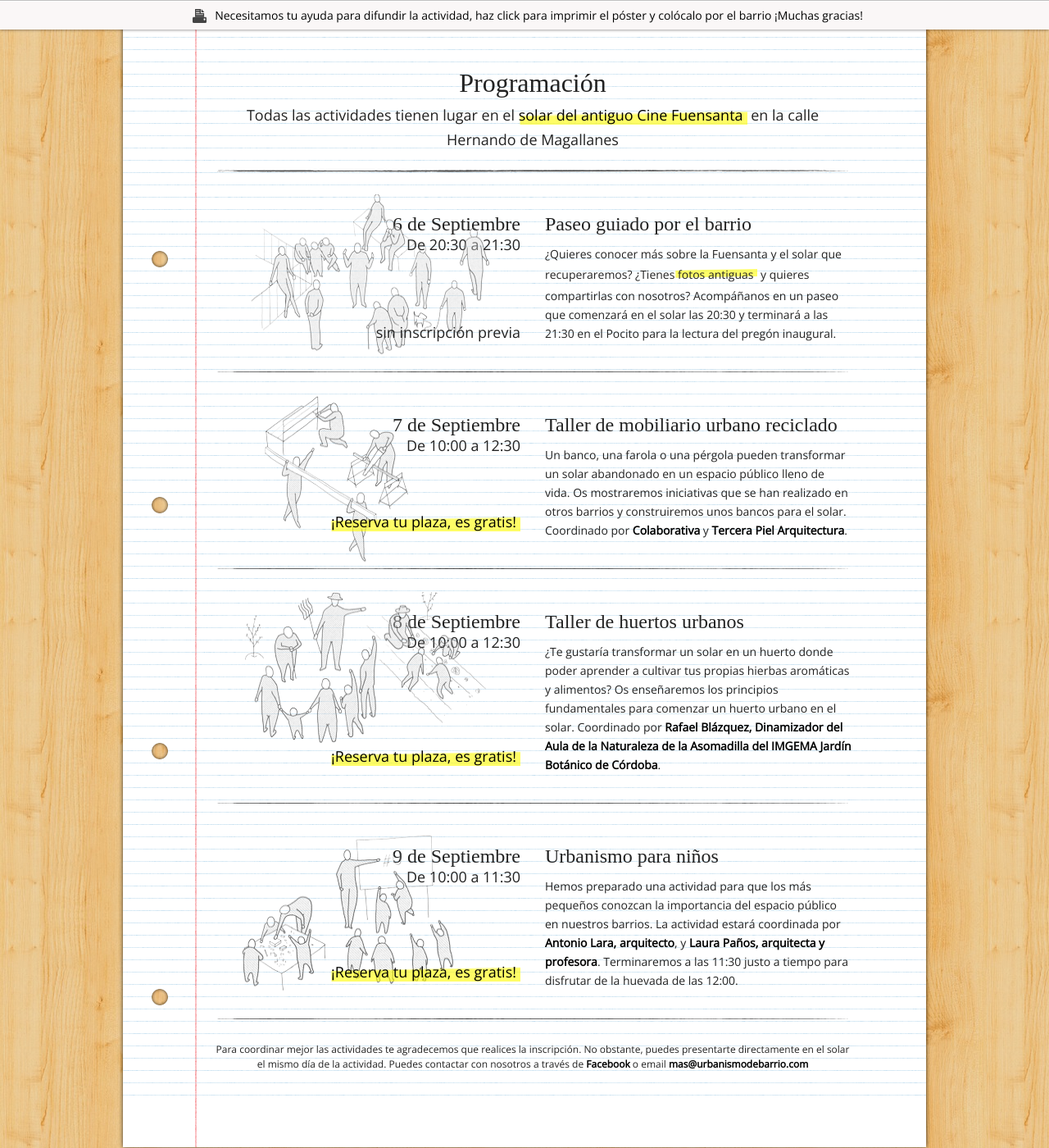
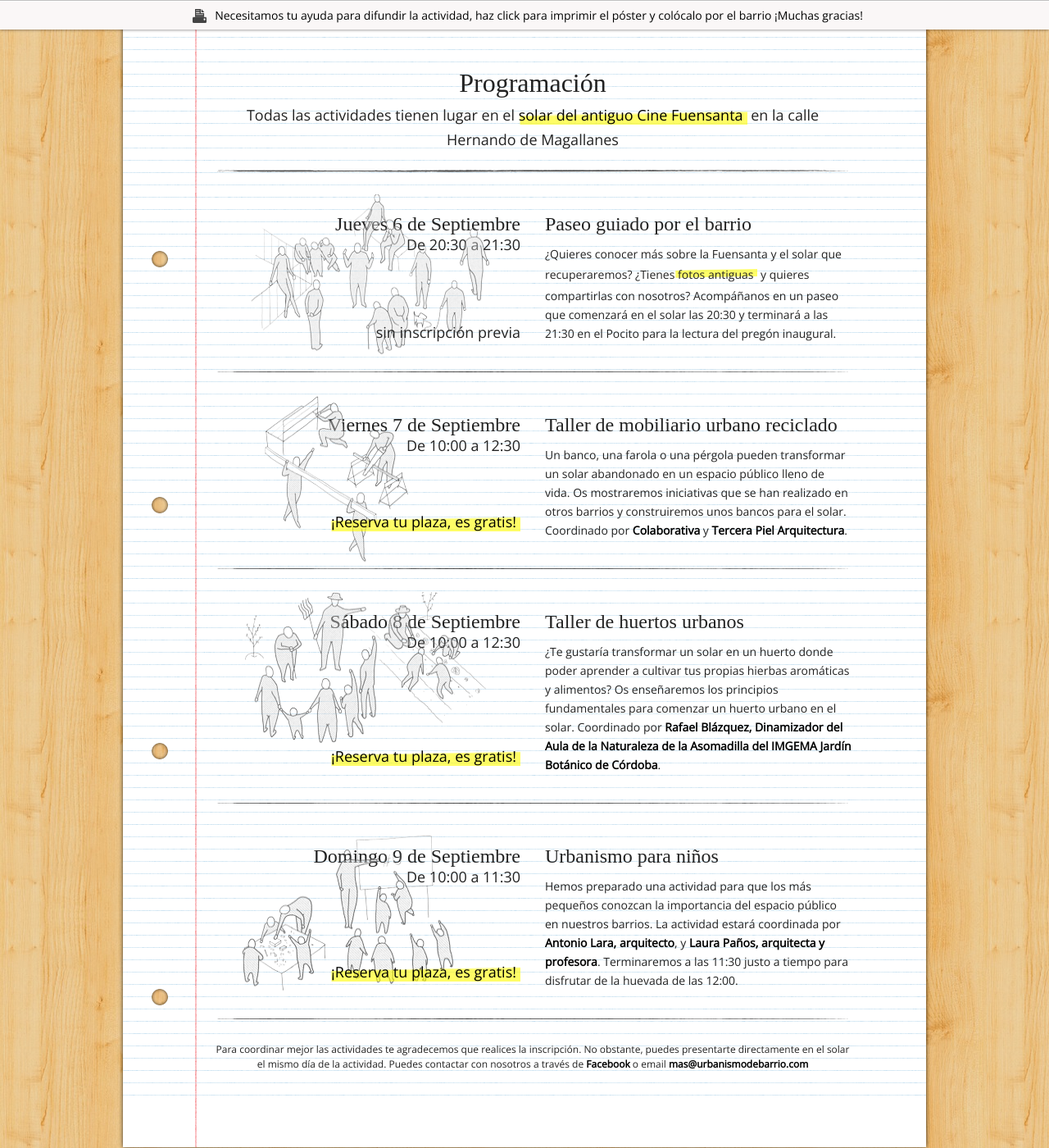
Before and after one commit to colaborativa/urbanismodebarrio.com, a Jekyll site: the page built from index.md, in a window 1280 px wide and 1400 px high, scrolled down 484 px. Shown: the whole window at 82% size. Built offline with Jekyll 4.4.1, drawn with Linux system fonts in a browser that asks for light colours; nearby versions of some CDN libraries; some web fonts are replaced; comment, search, counter and statistics services are not loaded.

Commit message:
add day of the week in activities

```diff
--- a/index.md
+++ b/index.md
@@ -13,14 +13,14 @@ actividad:
  - titulo: Paseo guiado por el barrio
    slug: paseo
    horario:
-    fecha: {natural: 6 de Septiembre, formateada: 2012-09-06 }
+    fecha: {natural: Jueves 6 de Septiembre, formateada: 2012-09-06 }
     hora: " De 20:30 a 21:30"
    inscripcion: {titulo: sin inscripción previa }
    descripcion: "¿Quieres conocer más sobre la Fuensanta y el solar que recuperaremos? ¿Tienes <span class='highlight'>fotos antiguas</span> y quieres compartirlas con nosotros? Acompáñanos en un paseo que comenzará en el solar las 20:30 y terminará a las 21:30 en el Pocito para la lectura del pregón inaugural."
  - titulo: Taller de mobiliario urbano reciclado
    slug: mobiliario
    horario:
-    fecha: {natural: 7 de Septiembre, formateada: 2012-09-07 }
+    fecha: {natural: Viernes 7 de Septiembre, formateada: 2012-09-07 }
     hora: "De 10:00 a 12:30"
    inscripcion: {titulo: "¡Reserva tu plaza, es gratis!", url: http://tallermobiliario-urbanismodebarrio.eventbrite.es  }
    descripcion: "Un banco, una farola o una pérgola pueden transformar un solar abandonado en un espacio público lleno de vida. Os mostraremos iniciativas que se han realizado en otros barrios y construiremos unos bancos para el solar. Coordinado por <a href='http://colaborativa.eu'><strong>Colaborativa</strong></a> y <a href='http://edificioscontenedor.blogspot.com.es/'><strong>Tercera Piel Arquitectura</strong></a>."
@@ -28,7 +28,7 @@ actividad:
  - titulo: Taller de huertos urbanos
    slug: huertos
    horario:
-    fecha: {natural: 8 de Septiembre, formateada: 2012-09-08 }
+    fecha: {natural: Sábado 8 de Septiembre, formateada: 2012-09-08 }
     hora: "De 10:00 a 12:30"
    inscripcion: {titulo: "¡Reserva tu plaza, es gratis!", url: http://huertos-urbanismodebarrio.eventbrite.es  }
    descripcion: "¿Te gustaría transformar un solar en un huerto donde poder aprender a cultivar tus propias hierbas aromáticas y alimentos? Os enseñaremos los principios fundamentales para comenzar un huerto urbano en el solar. Coordinado por <strong><a href='http://www.jardinbotanicodecordoba.com/'>Rafael Blázquez, Dinamizador del Aula de la Naturaleza de la Asomadilla del IMGEMA Jardín Botánico de Córdoba</a></strong>."
@@ -36,7 +36,7 @@ actividad:
  - titulo: Urbanismo para niños
    slug: infantil
    horario:
-    fecha: {natural: 9 de Septiembre, formateada: 2012-09-09 }
+    fecha: {natural: Domingo 9 de Septiembre, formateada: 2012-09-09 }
     hora: "De 10:00 a 11:30"
    inscripcion: {titulo: "¡Reserva tu plaza, es gratis!", url: http://ninos-urbanismodebarrio.eventbrite.es }
    subtitulo_inscripcion: "Hay n plazas libres"
```
